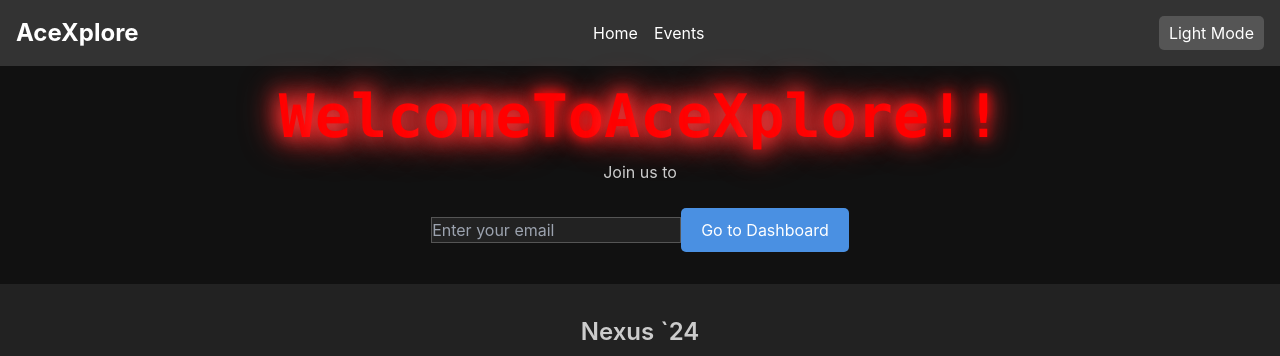
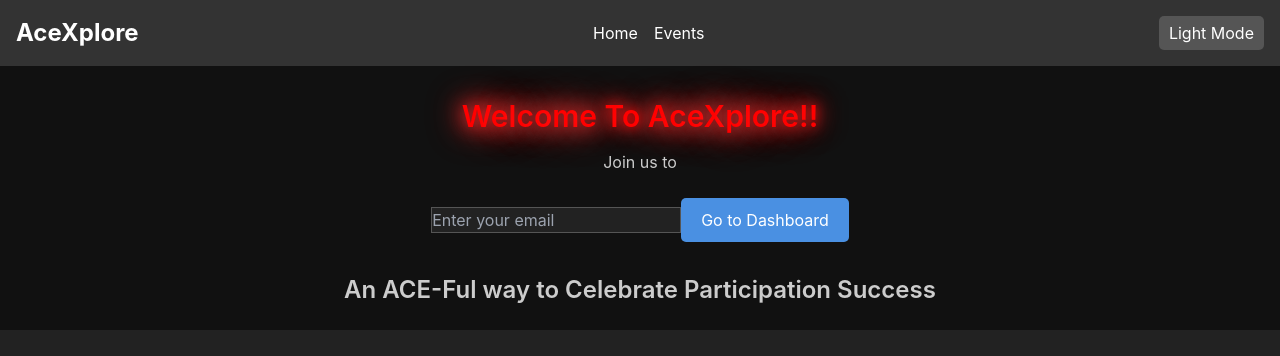
Before and after one commit to Sai-Ishaan/badge-demo, a React (Create React App) app: page / in a window 1280 px wide. Shown: the top 356 px of the page. Built offline with nearby package versions, Linux system fonts and the light colour scheme.

Commit message:
modified:   src/components/Home.js 	modified:   src/components/TypingEffect.css     modified:   src/components/TypingEffect.js

```diff
--- a/src/components/Home.js
+++ b/src/components/Home.js
@@ -37,7 +37,7 @@ const Home = () => {
 
       <section className="p-8 text-center" id="home">
         <h2 className="text-3xl font-semibold mb-4">
-          <TypingEffect text="Welcome  To  AceXplore!!" typingSpeed={100} revealSpeed={150} />
+          <TypingEffect text="Welcome  To  AceXplore!!" isDarkMode={isDarkMode} typingSpeed={100} revealSpeed={150} />
         </h2>
         <p className="mb-6">
            Join us to{" "}
@@ -61,6 +61,10 @@ const Home = () => {
         <button onClick={handleButtonClick} className="dashboard-button">
           Go to Dashboard
         </button>
+      </section>
+      <section id="about">
+      <h2 className="text-2xl font-semibold text-center mb-6">An ACE-Ful way to Celebrate Participation Success</h2>
+
       </section>
 
       <section id="events" className="p-8 event-section">
--- a/src/components/TypingEffect.css
+++ b/src/components/TypingEffect.css
@@ -1,33 +1,42 @@
-/* TypingEffect.css */
-
+/* Base Typing Effect */
 .typing-effect {
   display: inline-block;
   font-family: Consolas, Courier, monospace;
   font-size: 60px;
+}
+
+/* Dark Mode Styling */
+.typing-effect-dark {
   color: #411;
   text-shadow: 0 0 15px #411;
 }
 
-.typing-char {
-display: inline-block;
-transition: transform 0.3s ease, text-shadow 0.3s ease;
-}
-
-/* Hover effect: Enlarges and changes color */
-.hover-effect:hover {
-transform: scale(1.2);
-color: #f00;
-text-shadow: 0px 0px 10px #f00, 0px 0px 20px #f00, 0px 0px 30px #ff4d4d;
-}
-
-/* Glow effect for each letter as it's revealed */
-.glow {
+.glow-dark {
   color: #f00;
   text-shadow: 0 0 10px #f00, 0 0 20px #ff4d4d;
   animation: glow-pulse 1s infinite alternate;
 }
 
-/* Pulse animation for subtle glowing effect */
+/* Light Mode Styling */
+.typing-effect-light {
+  color: #222;
+  text-shadow: 0 0 10px #aaa;
+}
+
+.glow-light {
+  color: #0077ff;
+  text-shadow: 0 0 10px #0077ff, 0 0 20px #00bfff;
+  animation: glow-pulse-light 1s infinite alternate;
+}
+
+/* Hover effect: Enlarges and changes color */
+.hover-effect:hover {
+  transform: scale(1.2);
+  color: #f00;
+  text-shadow: 0px 0px 10px #f00, 0px 0px 20px #f00, 0px 0px 30px #ff4d4d;
+}
+
+/* Dark Mode Glow Animation */
 @keyframes glow-pulse {
   0% {
       text-shadow: 0 0 10px #f00, 0 0 20px #ff4d4d, 0 0 30px #f00;
@@ -36,3 +45,13 @@ text-shadow: 0px 0px 10px #f00, 0px 0px 20px #f00, 0px 0px 30px #ff4d4d;
       text-shadow: 0 0 20px #ff4d4d, 0 0 30px #f00, 0 0 40px #ff4d4d;
   }
 }
+
+/* Light Mode Glow Animation */
+@keyframes glow-pulse-light {
+  0% {
+      text-shadow: 0 0 10px #0077ff, 0 0 20px #00bfff, 0 0 30px #0077ff;
+  }
+  100% {
+      text-shadow: 0 0 20px #00bfff, 0 0 30px #0077ff, 0 0 40px #00bfff;
+  }
+}
--- a/src/components/TypingEffect.js
+++ b/src/components/TypingEffect.js
@@ -3,7 +3,7 @@ import './TypingEffect.css';
 
 const alphabet = "ABCDEFGHIJKLMNOPQRSTUVWXYZ1234567890".split('');
 
-const TypingEffect = ({ text }) => {
+const TypingEffect = ({ text, isDarkMode }) => {
   const [displayedText, setDisplayedText] = useState(Array(text.length).fill(''));
   const [letterIndex, setLetterIndex] = useState(0);
   const [finished, setFinished] = useState(false);
@@ -12,7 +12,6 @@ const TypingEffect = ({ text }) => {
     let randomizeInterval;
     let revealInterval;
 
-    // Function to randomize letters during reveal phase
     const randomizeLetters = () => {
       if (finished) return;
       setDisplayedText((prev) =>
@@ -22,7 +21,6 @@ const TypingEffect = ({ text }) => {
       );
     };
 
-    // Reveal letters one by one in a set interval
     const revealLetter = () => {
       setDisplayedText((prev) => {
         const newDisplay = [...prev];
@@ -39,7 +37,6 @@ const TypingEffect = ({ text }) => {
       }
     };
 
-    // Start intervals for randomizing and revealing letters
     randomizeInterval = setInterval(randomizeLetters, 75);
     revealInterval = setInterval(revealLetter, 150);
 
@@ -50,11 +47,11 @@ const TypingEffect = ({ text }) => {
   }, [letterIndex, text, finished]);
 
   return (
-    <div className="typing-effect">
+    <div className={isDarkMode ? 'typing-effect-dark' : 'typing-effect-light'}>
       {displayedText.map((char, index) => (
         <span
           key={index}
-          className={`typing-char ${index < letterIndex ? "glow" : "hover-effect"}`}
+          className={`typing-char ${index < letterIndex ? (isDarkMode ? "glow-dark" : "glow-light") : "hover-effect"}`}
         >
           {char}
         </span>
```
